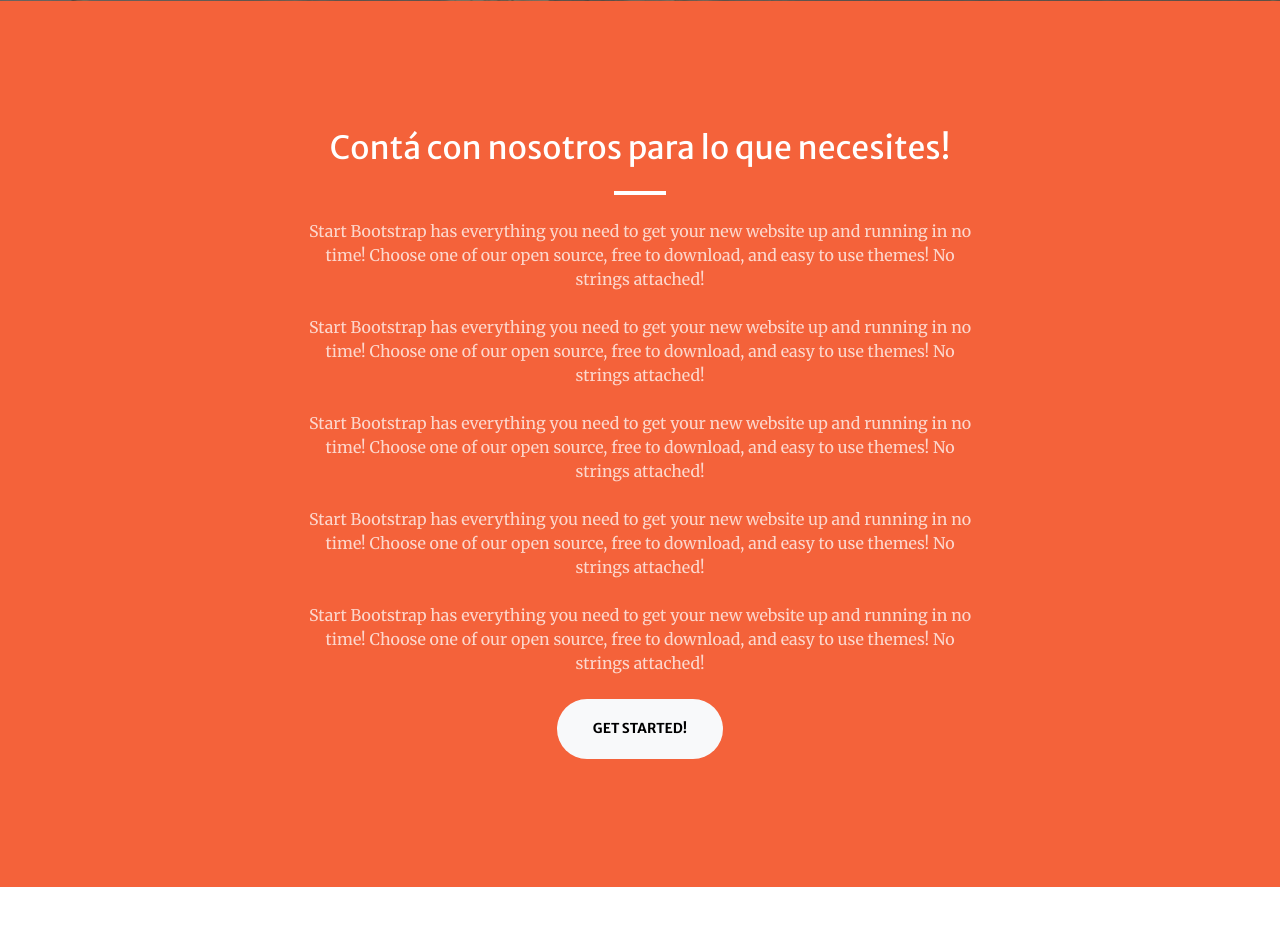
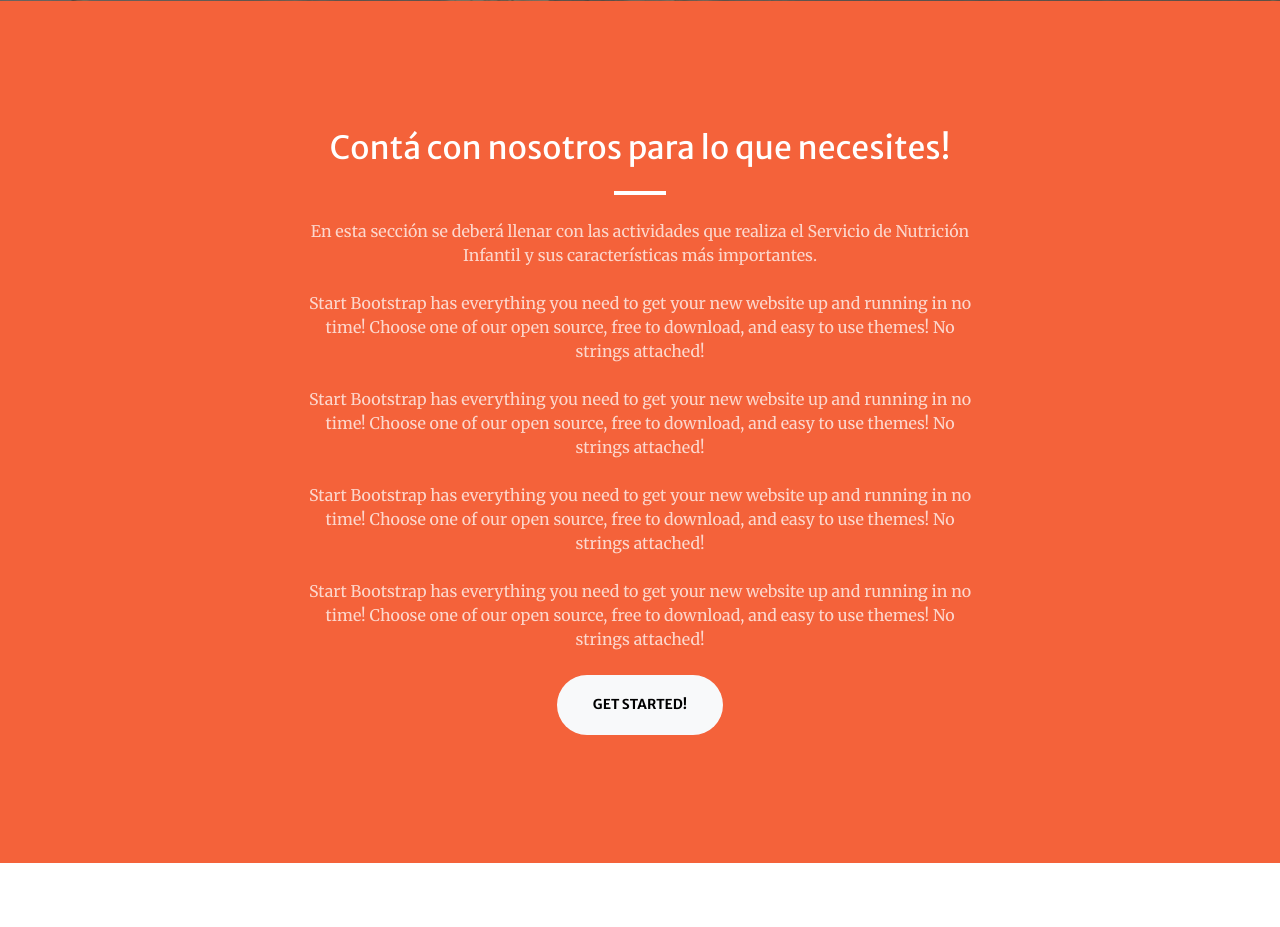
Before and after one commit to celazaro/Sip5, a Django app: page / in a window 1280 px wide. Shown: the part 799-1726 px from the top of the page. Run offline with Django 4.2, Linux system fonts and the light colour scheme; some libraries are stand-ins or nearby versions.

Commit message:
segundo commit

```diff
--- a/pacientes/sip5/templates/paginas/inicio.html
+++ b/pacientes/sip5/templates/paginas/inicio.html
@@ -61,7 +61,7 @@
                     <div class="col-lg-8 text-center">
                         <h2 class="text-white mt-0">Contá con nosotros para lo que necesites!</h2>
                         <hr class="divider divider-light" />
-                        <p class="text-white-75 mb-4">Start Bootstrap has everything you need to get your new website up and running in no time! Choose one of our open source, free to download, and easy to use themes! No strings attached!</p>
+                        <p class="text-white-75 mb-4">En esta sección se deberá llenar con las actividades que realiza el Servicio de Nutrición Infantil y sus características más importantes.</p>
                         <p class="text-white-75 mb-4">Start Bootstrap has everything you need to get your new website up and running in no time! Choose one of our open source, free to download, and easy to use themes! No strings attached!</p>
                         <p class="text-white-75 mb-4">Start Bootstrap has everything you need to get your new website up and running in no time! Choose one of our open source, free to download, and easy to use themes! No strings attached!</p>
                         <p class="text-white-75 mb-4">Start Bootstrap has everything you need to get your new website up and running in no time! Choose one of our open source, free to download, and easy to use themes! No strings attached!</p>
```
